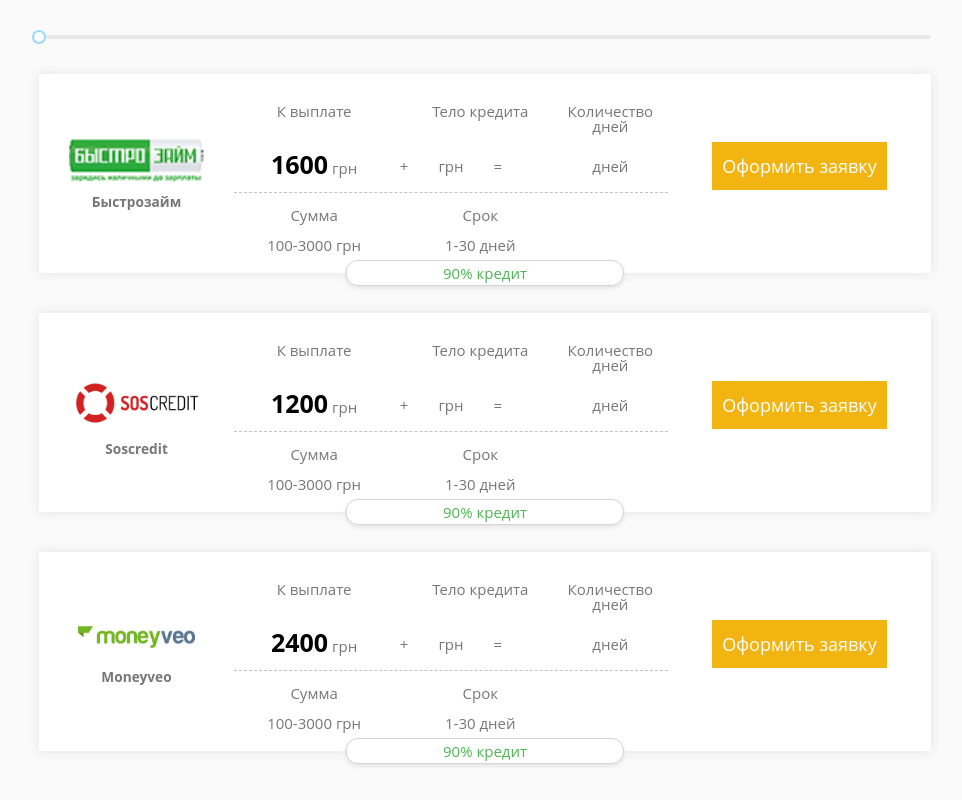
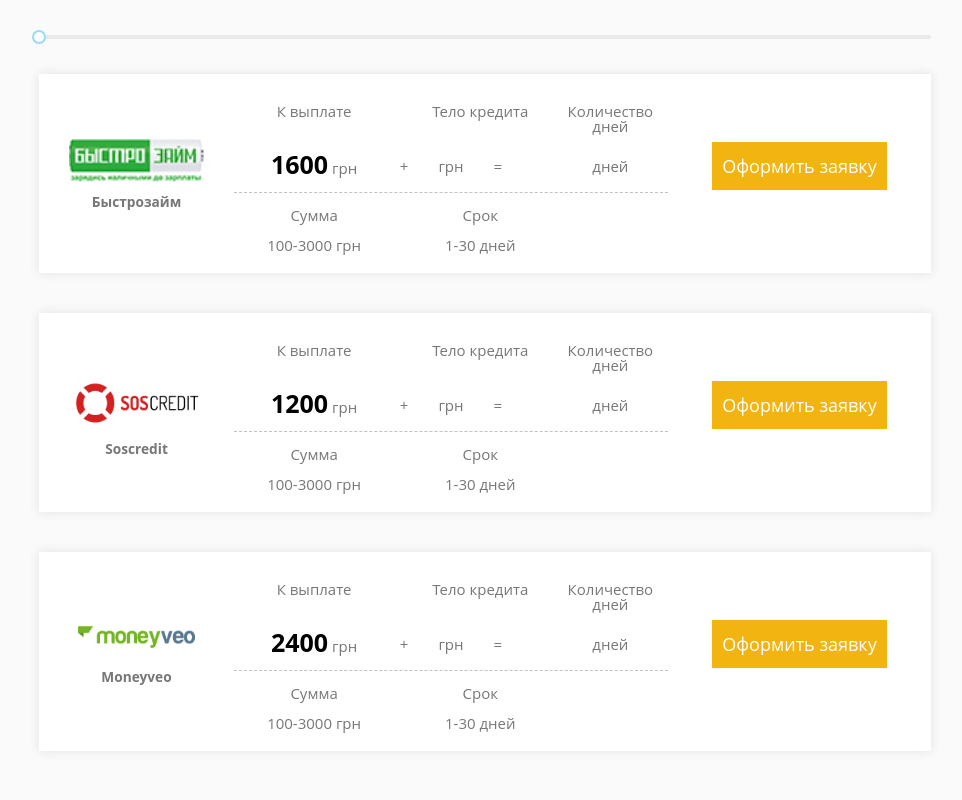
Before and after one commit to TarasVasylenko/react-first, a React app: page / in a window 1280 px wide. Shown: the whole page, without its empty margins (189-1151 px from the left). Built offline with nearby package versions, Linux system fonts and the light colour scheme.

Commit message:
changed sale block

```diff
--- a/src/components/Hello.tsx
+++ b/src/components/Hello.tsx
@@ -7,9 +7,9 @@
 
     import { Product } from './product';
 
-const data = [ { nameProduct: 'Быстрозайм', toPay: 1600, bodyCredit: 100, daysToPay: 5, limitSumm: '100-300', limitTerm: '1-30', imgAddress: "../../src/img/bystro-zaym.png" },
-               { nameProduct: 'Soscredit', toPay: 1200, bodyCredit: 100, daysToPay: 5, limitSumm: '100-300', limitTerm: '1-30', imgAddress: "../../src/img/soscredit.PNG"},
-               { nameProduct: 'Moneyveo', toPay: 2400, bodyCredit: 100, daysToPay: 5, limitSumm: '100-300', limitTerm: '1-30', imgAddress: "../../src/img/moneyveo.PNG"}
+    const data = [ { nameProduct: 'Быстрозайм', toPay: 1600, bodyCredit: 100, daysToPay: 5, limitSumm: '100-300', limitTerm: '1-30', imgAddress: "../../src/img/bystro-zaym.png", sale: '90%' },
+                   { nameProduct: 'Soscredit', toPay: 1200, bodyCredit: 100, daysToPay: 5, limitSumm: '100-300', limitTerm: '1-30', imgAddress: "../../src/img/soscredit.PNG", sale: '90%' },
+                   { nameProduct: 'Moneyveo', toPay: 2400, bodyCredit: 100, daysToPay: 5, limitSumm: '100-300', limitTerm: '1-30', imgAddress: "../../src/img/moneyveo.PNG", sale: '90%' }
                  ];
 
     export class Products extends React.Component<any, any> {
--- a/src/components/product.tsx
+++ b/src/components/product.tsx
@@ -38,7 +38,7 @@
             </div>
         </div>
         <div className="bid"><a href="#">Оформить заявку</a></div>
-    <div className="section-2__sale">90% кредит</div>
+        { item.someField && <div className="section-2__sale">{ item.sale } кредит</div> }
     </div>)
 
     };
```
Lines whose indentation alone changed are shown as unchanged.
